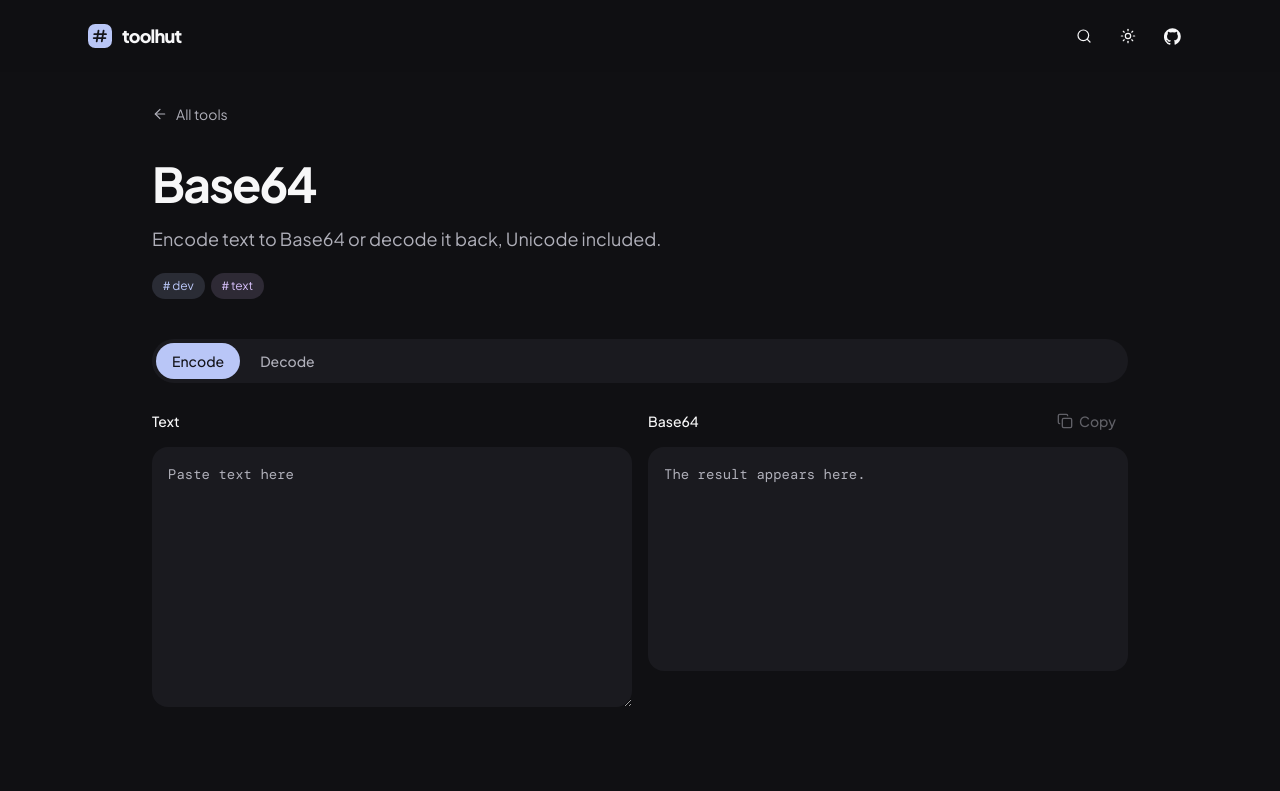
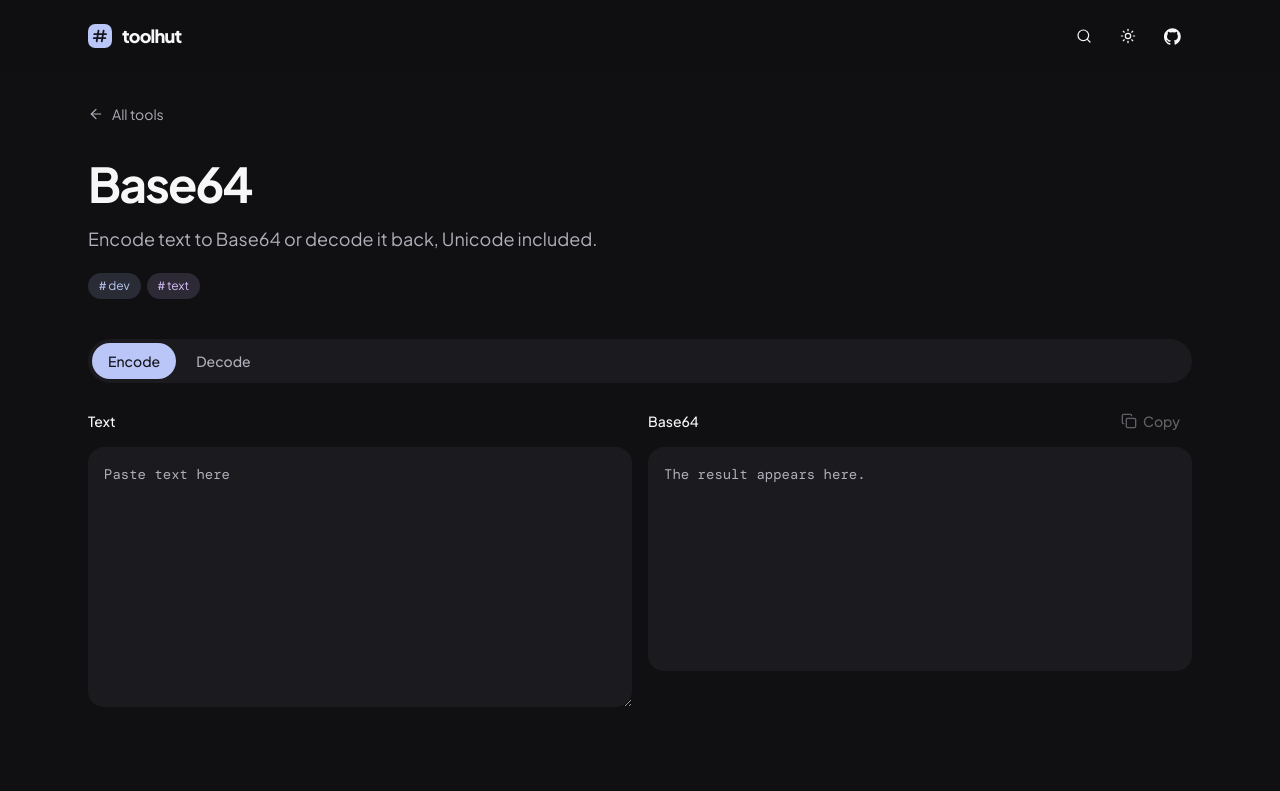
Before and after one commit to rapture-sh/toolhut.io, a Next.js app: page /tools/base64 in a window 1280 px wide. Shown: the top 791 px of the page. Built offline with nearby package versions, Linux system fonts and the light colour scheme.

Commit message:
fix: align tool pages to the site container and slim the scrollbars

```diff
--- a/src/app/globals.css
+++ b/src/app/globals.css
@@ -273,6 +273,36 @@ html {
   mask-size: contain;
 }
 
+/* The default scrollbar is the one thing on the page we do not style. */
+.scroll-slim {
+  scrollbar-width: thin;
+  scrollbar-color: var(--border) transparent;
+}
+
+.scroll-slim::-webkit-scrollbar {
+  width: 12px;
+  height: 12px;
+}
+
+.scroll-slim::-webkit-scrollbar-track {
+  background: transparent;
+}
+
+.scroll-slim::-webkit-scrollbar-thumb {
+  background-color: var(--border);
+  background-clip: padding-box;
+  border: 4px solid transparent;
+  border-radius: 999px;
+}
+
+.scroll-slim:hover::-webkit-scrollbar-thumb {
+  background-color: var(--muted-foreground);
+}
+
+.scroll-slim::-webkit-scrollbar-corner {
+  background: transparent;
+}
+
 /*
  * A tiled plus behind the lavender block, the way the Kywi brand page does
  * it: one 60px tile at low opacity, faded with a mask so it never reads as a
--- a/src/app/tools/layout.tsx
+++ b/src/app/tools/layout.tsx
@@ -5,5 +5,7 @@ interface ToolsLayoutProps {
 }
 
 export default function ToolsLayout({ children }: ToolsLayoutProps) {
-  return <div className="pb-8">{children}</div>;
+  return (
+    <div className="mx-auto w-full max-w-6xl px-6 pt-8 pb-4">{children}</div>
+  );
 }
--- a/src/components/tools/text-diff-tool.tsx
+++ b/src/components/tools/text-diff-tool.tsx
@@ -53,7 +53,7 @@ export function TextDiffTool() {
           </span>
         }
       >
-        <div className="min-h-56 overflow-x-auto rounded-2xl bg-card p-2">
+        <div className="scroll-slim max-h-[32rem] min-h-56 overflow-auto rounded-2xl bg-card p-2">
           {lines.length === 0 ? (
             <p className="p-2 font-mono text-sm text-muted-foreground">
               Paste both versions to see what changed.
--- a/src/components/tools/tool-io.tsx
+++ b/src/components/tools/tool-io.tsx
@@ -21,7 +21,7 @@ export function CopyButton({ value, className }: CopyButtonProps) {
       size="sm"
       disabled={value === ""}
       onClick={() => copy(value)}
-      className={cn("-my-1 text-muted-foreground", className)}
+      className={cn("text-muted-foreground", className)}
     >
       {copied ? <Check /> : <Copy />}
       {copied ? "Copied" : "Copy"}
@@ -89,7 +89,7 @@ export function ToolTextarea({
       spellCheck={false}
       rows={rows}
       className={cn(
-        "w-full resize-y rounded-2xl bg-card p-4 font-mono text-sm leading-relaxed outline-none placeholder:text-muted-foreground focus-visible:ring-2 focus-visible:ring-ring/50",
+        "scroll-slim w-full resize-y rounded-2xl bg-card p-4 font-mono text-sm leading-relaxed outline-none placeholder:text-muted-foreground focus-visible:ring-2 focus-visible:ring-ring/50",
         className,
       )}
     />
@@ -113,7 +113,7 @@ export function ToolOutput({
     <output
       aria-live="polite"
       className={cn(
-        "min-h-56 w-full whitespace-pre-wrap break-words rounded-2xl bg-card p-4 font-mono text-sm leading-relaxed",
+        "scroll-slim block max-h-[32rem] min-h-56 w-full overflow-auto whitespace-pre-wrap break-words rounded-2xl bg-card p-4 font-mono text-sm leading-relaxed",
         className,
       )}
     >
--- a/src/components/tools/tool-page.tsx
+++ b/src/components/tools/tool-page.tsx
@@ -22,7 +22,7 @@ export function ToolPage({ slug, children }: ToolPageProps) {
   }
 
   return (
-    <div className="mx-auto w-full max-w-5xl px-6 pt-8 pb-4">
+    <>
       <Link
         href="/#tools"
         className="inline-flex items-center gap-2 text-sm text-muted-foreground transition-colors hover:text-foreground"
@@ -61,6 +61,6 @@ export function ToolPage({ slug, children }: ToolPageProps) {
           </ul>
         </section>
       )}
-    </div>
+    </>
   );
 }
```
